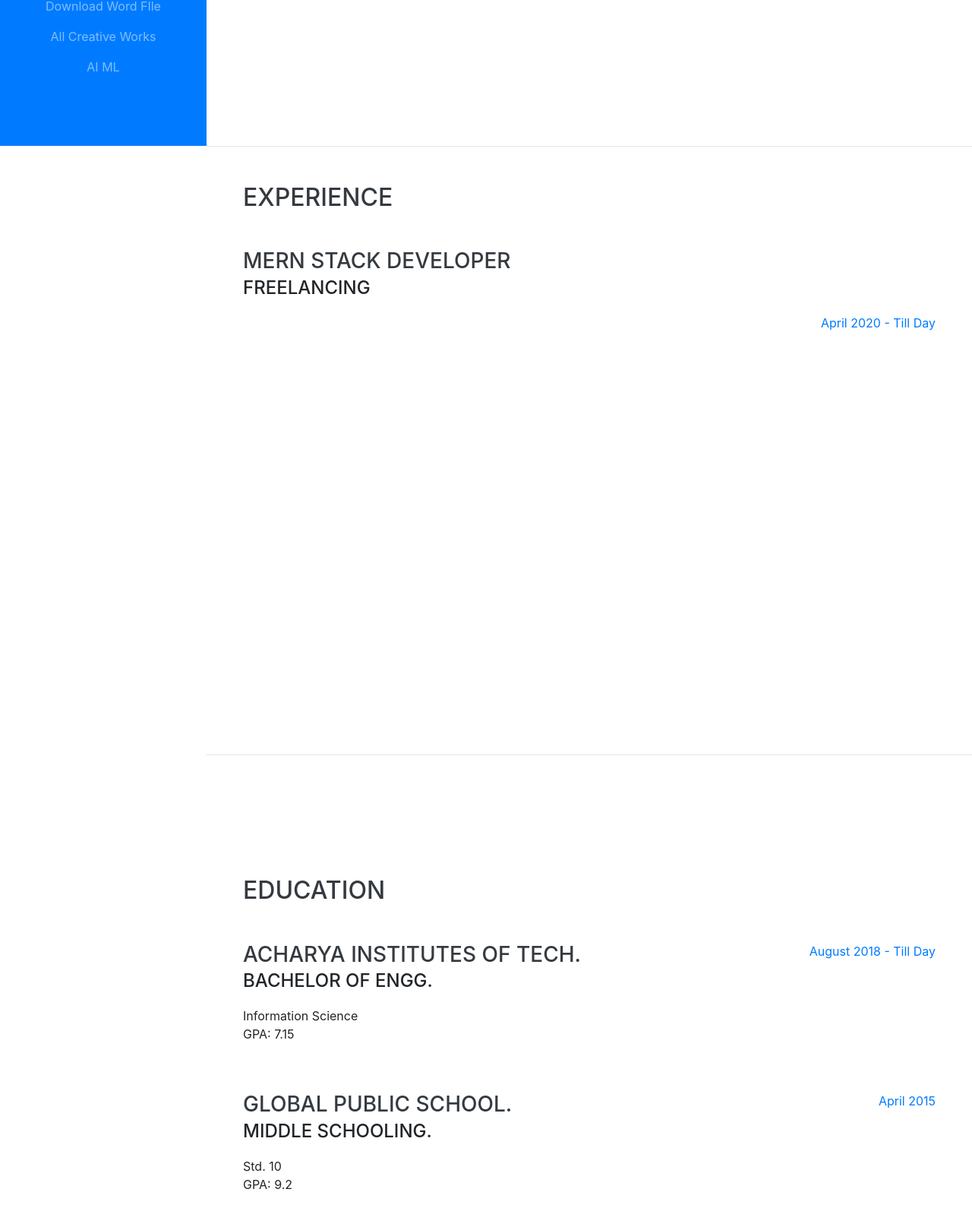
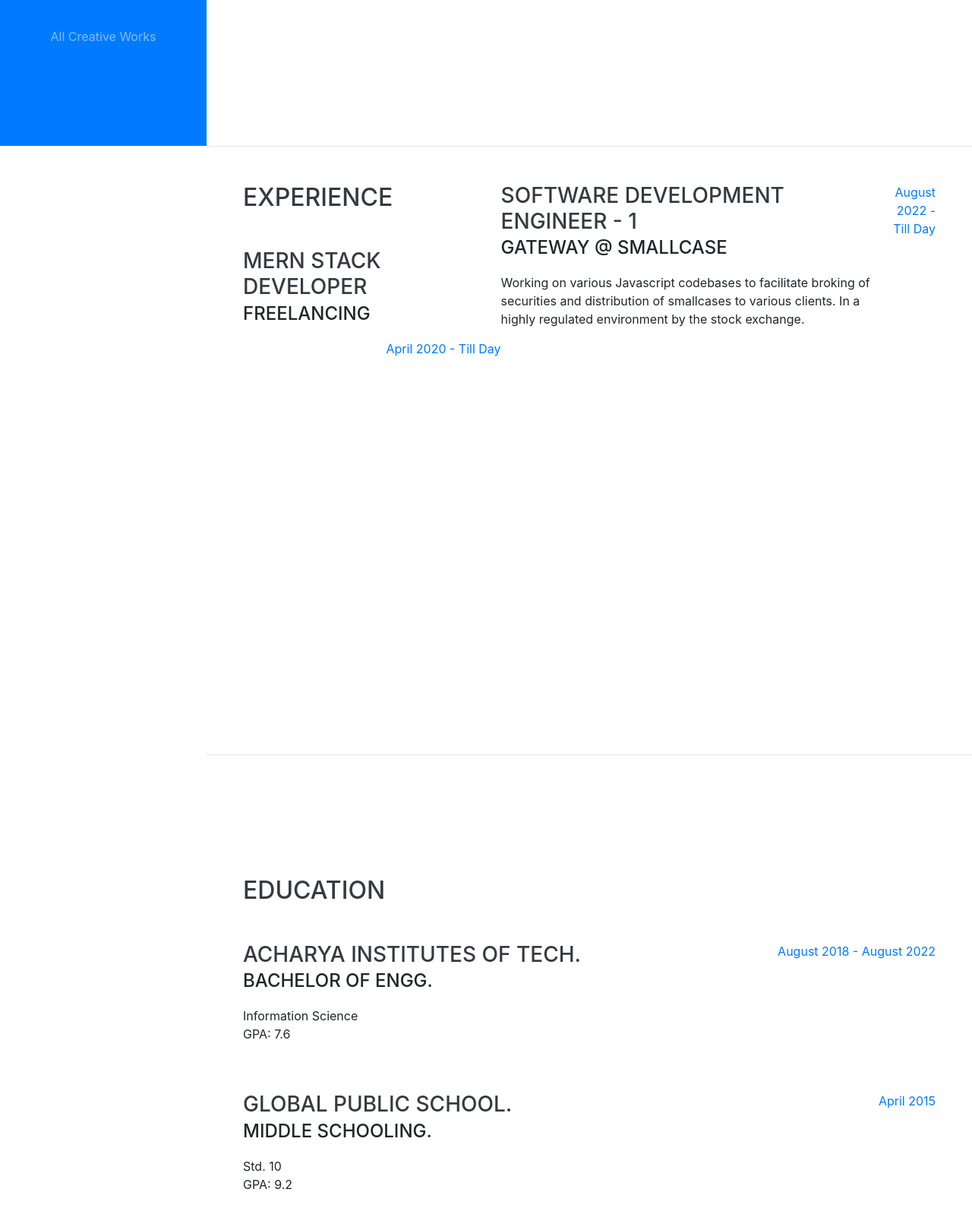
Before and after one commit to piyushdps/Resume-piyush, a website with bundled scripts: page index.html in a window 1280 px wide. Shown: the part 608-2223 px from the top of the page at 76% size. Built offline with nearby package versions, Linux system fonts and the light colour scheme; a web font is replaced by a local one.

Commit message:
updated details

```diff
--- a/index.html
+++ b/index.html
@@ -61,9 +61,9 @@
           <a class="nav-link js-scroll-trigger" href="#experience">Experience</a>
         </li>
         <li><br><br>
-          <a class="nav-link nav-item" href="https://drive.google.com/file/d/17yIKKXyfLSNQigwlzAWOTnBXx_Tcgmgk/view?usp=sharing"> Download Word FIle</a>
+
           <a class="nav-item nav-link" href="https://drive.google.com/drive/folders/1jdtoBZenzr3oWFVapsOWrji93U6XbuQF?usp=sharing">All Creative Works</a>
-	<a class="nav-item nav-link" href="https://drive.google.com/drive/folders/1JUES9CmhoUfXKM-Yx36lLp-Sy3Xq_P5i?usp=sharing">AI ML</a>
+
         </li>
       </ul>
     </div>
@@ -79,9 +79,11 @@
         <div class="subheading mb-5">Mishratola Gannipur · Muzaffarpur, 842001 ·
          <a href="https://wa.me/918789112509" target="_blank"> 8789112509 ·
           <a href="mailto:piyusharyanofficial@gmail.com">piyusharyanofficial@gmail.com</a>
+
         </div>
         <p class="lead mb-5"> Hey! <br>
          I am a Mobile Photographer 📷, General social geek 💬, Web-Developer and a high functioning Sociopath.</p>
+         <p>Currently working as a Software Developer in smallcase Technolgies Pvt. LTD. </p>
         <div class="social-icons">
           <a href="https://www.linkedin.com/in/aryanpiyush/" target="_blank">
             <i class="fab fa-linkedin"></i>
@@ -122,6 +124,19 @@
           </div>
         </div>
 
+        <div class="resume-content">
+          <h3 class="mb-0">Software Development Engineer - 1 </h3>
+        <div class="subheading mb-3">Gateway @ smallcase </div>
+        <p>
+          Working on various Javascript codebases to facilitate broking of securities and distribution of smallcases to various clients. In a highly regulated environment by the stock exchange.
+        </p>
+        </div>
+        <div class="resume-date text-md-right">
+          <span class="text-primary">August 2022 - Till Day</span>
+        </div>
+      </div>
+
+
       </div>
 
     </section>
@@ -137,10 +152,10 @@
             <h3 class="mb-0">Acharya Institutes Of Tech.</h3>
             <div class="subheading mb-3">Bachelor of Engg.</div>
             <div>Information Science</div>
-            <p>GPA: 7.15</p>
+            <p>GPA: 7.6</p>
           </div>
           <div class="resume-date text-md-right">
-            <span class="text-primary">August 2018 - Till Day</span>
+            <span class="text-primary">August 2018 - August 2022</span>
           </div>
         </div>
         <div class="resume-item d-flex flex-column flex-md-row justify-content-between mb-5">
@@ -232,9 +247,10 @@
 
           <h4>Internships</h4>
 
-
           <li>
-
+            <i class="fa-li fa fa-briefcase text-warning"></i>
+           Frontend Engineer Intern @ smallcase </li>
+          <li>
             <i class="fa-li fa fa-briefcase text-warning"></i>
            React Developer and Site Integration @ EDVISE</li>
             Contact Person : Vikrant Shome  - +91-9674255951
```
